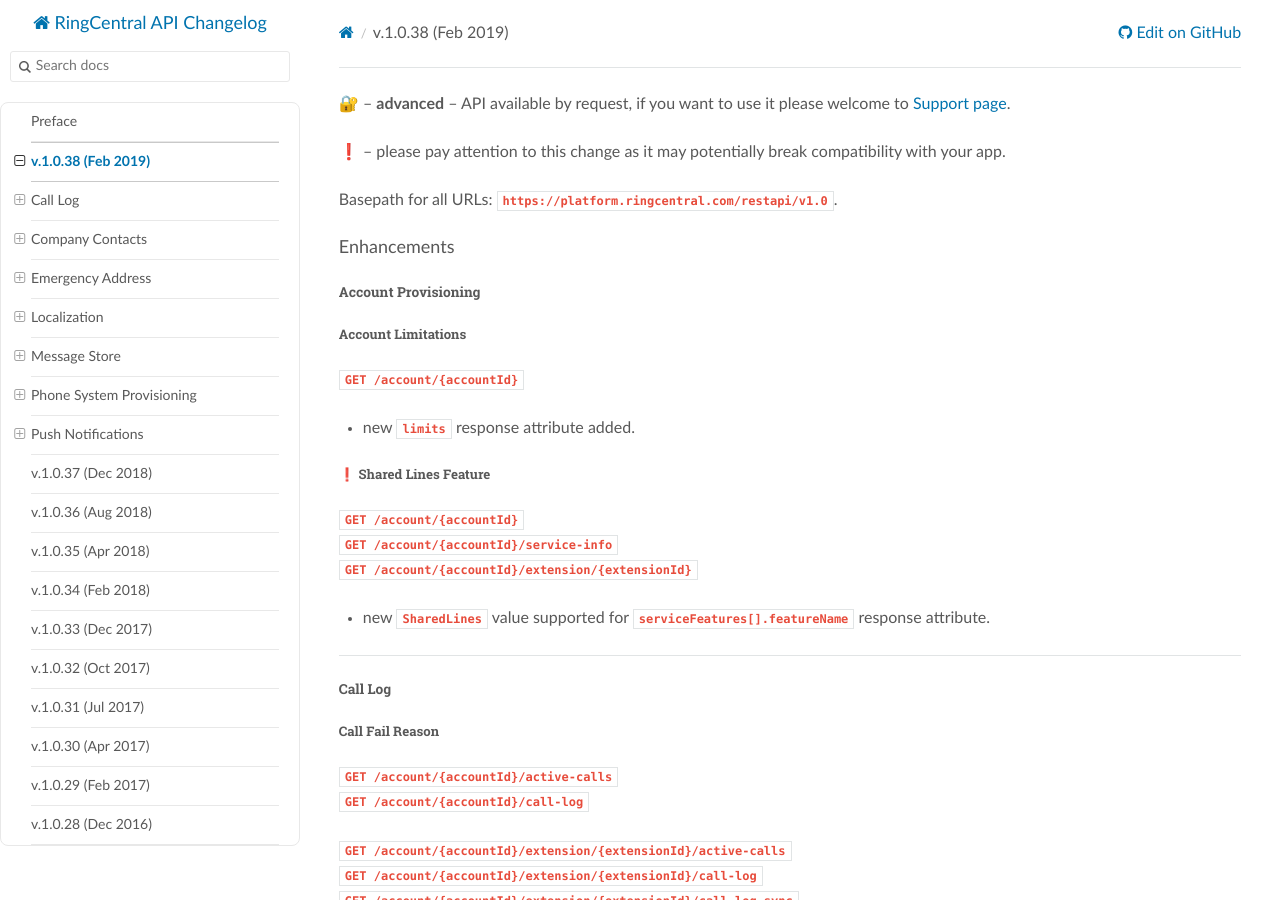
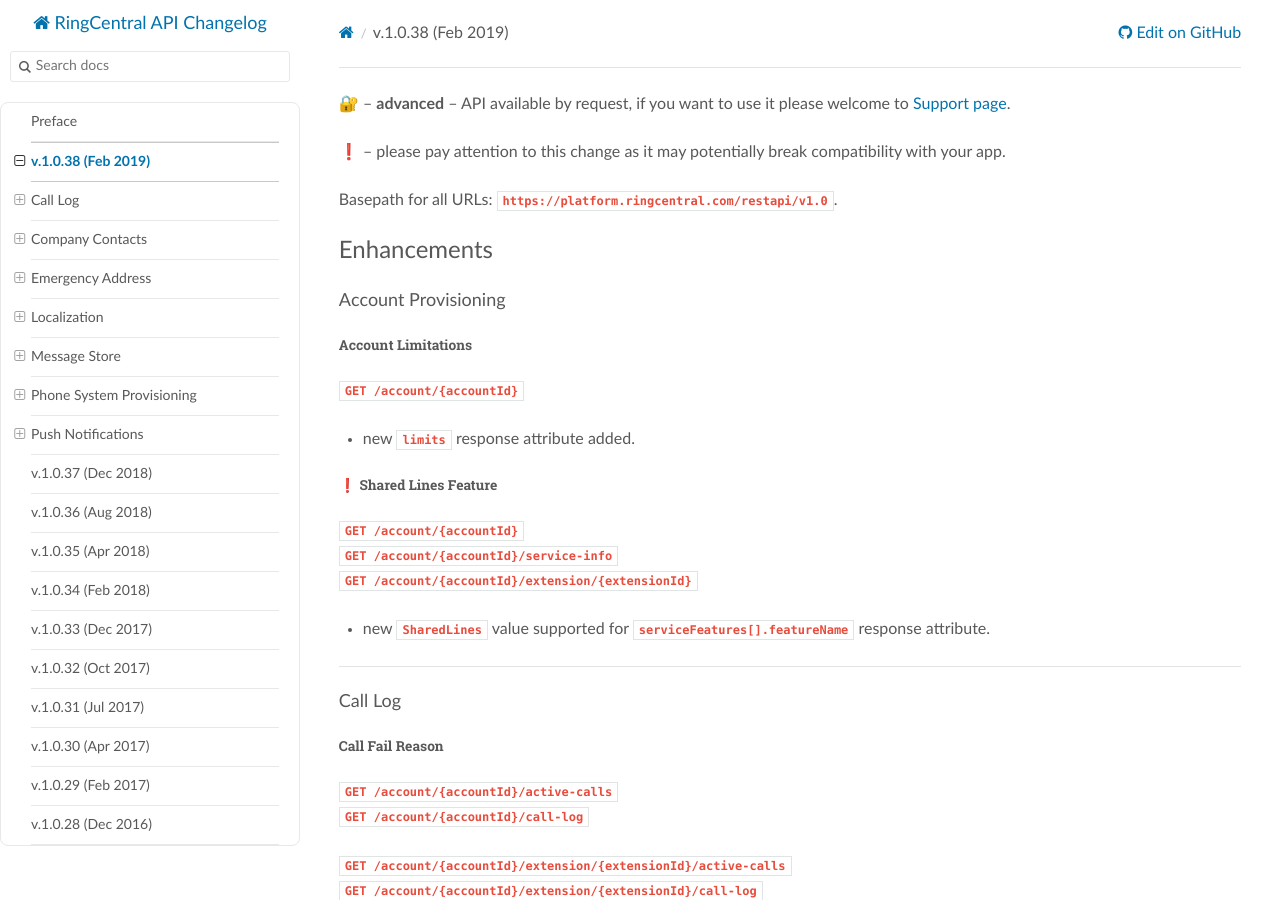
Before and after one commit to ringcentral/ringcentral-api-changelog, an MkDocs documentation site: the page built from docs/1_0_38.md, in a window 1280 px wide and 900 px high. Built offline with MkDocs 1.6.1, drawn with Linux system fonts in a browser that asks for light colours; nearby versions of some CDN libraries; old or Windows-style settings are respelled for this version of MkDocs.

Commit message:
Revert "Update 1_0_38.md"
This reverts commit de7b72f1a70827137b52481a70dcd59cad6c0d8b.

```diff
--- a/docs/1_0_38.md
+++ b/docs/1_0_38.md
@@ -4,17 +4,17 @@
 
 Basepath for all URLs: `https://platform.ringcentral.com/restapi/v1.0`.
 
-### Enhancements
+## Enhancements
 
-#### Account Provisioning
+### Account Provisioning
 
-##### Account Limitations
+#### Account Limitations
 
 `GET /account/{accountId}`
 
 * new `limits` response attribute added.
 
-##### &#x2757; Shared Lines Feature
+#### &#x2757; Shared Lines Feature
 
 `GET /account/{accountId}`
 `GET /account/{accountId}/service-info`
@@ -24,9 +24,9 @@ Basepath for all URLs: `https://platform.ringcentral.com/restapi/v1.0`.
 
 ---
 
-#### Call Log
+### Call Log
 
-##### Call Fail Reason
+#### Call Fail Reason
 
 `GET /account/{accountId}/active-calls`
 `GET /account/{accountId}/call-log`
@@ -37,7 +37,7 @@ Basepath for all URLs: `https://platform.ringcentral.com/restapi/v1.0`.
 
 * new `records[].reason` and `records[].legs[].reason` response attributes added.
 
-##### Deleted Call Log Records in ISync
+#### Deleted Call Log Records in ISync
 
 `GET /account/{accountId}/call-log-sync`
 `GET /account/{accountId}/extension/{extensionId}/call-log-sync`
@@ -47,9 +47,9 @@ Basepath for all URLs: `https://platform.ringcentral.com/restapi/v1.0`.
 
 ---
 
-#### Company Contacts
+### Company Contacts
 
-##### Extension Number Labels
+#### Extension Number Labels
 
 `POST /account/{accountId}/phone-number`
 `PUT /account/{accountId}/phone-number/{numberId}`
@@ -58,9 +58,9 @@ Basepath for all URLs: `https://platform.ringcentral.com/restapi/v1.0`.
 
 ---
 
-#### Emergency Address
+### Emergency Address
 
-##### Sync Status
+#### Sync Status
 
 `GET /account/{accountId}/device/{deviceId}`
 
@@ -69,9 +69,9 @@ Basepath for all URLs: `https://platform.ringcentral.com/restapi/v1.0`.
 
 ---
 
-#### Localization
+### Localization
 
-##### Region Names Translation
+#### Region Names Translation
 
 `GET /dictionary/country`
 `GET /dictionary/country/{countryId}`
@@ -102,9 +102,9 @@ Basepath for all URLs: `https://platform.ringcentral.com/restapi/v1.0`.
 
 ---
 
-#### Message Store
+### Message Store
 
-##### Bulk Message Operations Using  JSON
+#### Bulk Message Operations Using  JSON
 
 `GET /account/{accountId}/extension/{extensionId}/message-store/{messageIds}`
 `PUT /account/{accountId}/extension/{extensionId}/message-store/{messageIds}`
@@ -114,28 +114,28 @@ Basepath for all URLs: `https://platform.ringcentral.com/restapi/v1.0`.
 
 ---
 
-#### Phone System Provisioning
+### Phone System Provisioning
 
-##### Call Monitoring Groups Management
+#### Call Monitoring Groups Management
 
 `POST /restapi/v1.0/account/{accountId}/call-monitoring-groups/{groupId}/bulk-assign`
 
 * removing the members by specifying the extension with empty permission set supported.
 
-##### Outbound Call Prefix
+#### Outbound Call Prefix
 
 `GET /account/{accountId}`
 
 * new `outboundCallPrefix` response attribute added.
 
-##### &#x2757; Shared Line and Paging Only Groups Provisioning
+#### &#x2757; Shared Line and Paging Only Groups Provisioning
 
 &#x1F510; `POST /restapi/v1.0/account/{accountId}/paging-only-groups/{pagingOnlyGroupId}/bulk-assign`
 
 * app permission required changed to `EditAccounts`;
 * user permission required changed to `Groups`.
 
-##### Shared Lines on Personal Devices: Caller ID
+#### Shared Lines on Personal Devices: Caller ID
 
 `GET /account/{accountId}/extension/{extensionId}/caller-id`
 `PUT /account/{accountId}/extension/{extensionId}/caller-id`
@@ -150,9 +150,9 @@ Basepath for all URLs: `https://platform.ringcentral.com/restapi/v1.0`.
 
 ---
 
-#### Push Notifications
+### Push Notifications
 
-##### Sequence ID in Presence Notifications
+#### Sequence ID in Presence Notifications
 
 Subscription event filters affected:
 
@@ -162,16 +162,16 @@ Subscription event filters affected:
 
 ---
 
-### Bug Fixes
+## Bug Fixes
 
-#### &#x2757; All APIs
+### &#x2757; All APIs
 
 * HTTP Status Code for `errorCode: CMN-124` "Method is extension specific" changed from `404` to `400`.
 
 ---
 
-#### Call Handling Rules
-##### &#x2757; Custom Answering Rules Creation Limitation for Specific Extension Types
+### Call Handling Rules
+#### &#x2757; Custom Answering Rules Creation Limitation for Specific Extension Types
 
 `POST /account/{accountId}/extension/{extensionId}/answering-rule`
 
@@ -192,8 +192,8 @@ Subscription event filters affected:
 
 ---
 
-#### SMS
-##### &#x2757; Incorrect Error Code when Sending International SMS from a Toll Free Number
+### SMS
+#### &#x2757; Incorrect Error Code when Sending International SMS from a Toll Free Number
 
 `POST /account/{accountId}/extension/{extensionId}/sms`
 
@@ -201,9 +201,9 @@ Subscription event filters affected:
 
 ---
 
-#### Push Notifications
+### Push Notifications
 
-##### Fax & Voicemail Sender/Recipient Locations
+#### Fax & Voicemail Sender/Recipient Locations
 
 Subscription event filters affected:
 
@@ -212,16 +212,18 @@ Subscription event filters affected:
 
 * `to[].location` and `from.location` attribute added to push notification payload.
 
-##### Subscription Renewal
+#### Subscription Renewal
 
 `POST /account/{accountId}/subscription/{subscriptionId}/renew`
 
 * `expiresIn` is not changed to default value on subscription renewal.
 
-##### Voicemail Transcription Metadata
+#### Voicemail Transcription Metadata
 
 Subscription event filter affected:
 
 `/restapi/v1.0/account/{accountId}/extension/{extensionId}/voicemail`
 
 * `attachments` now contains transcription attachment metadata (`type: AudioTranscription`).
+
+---
```
